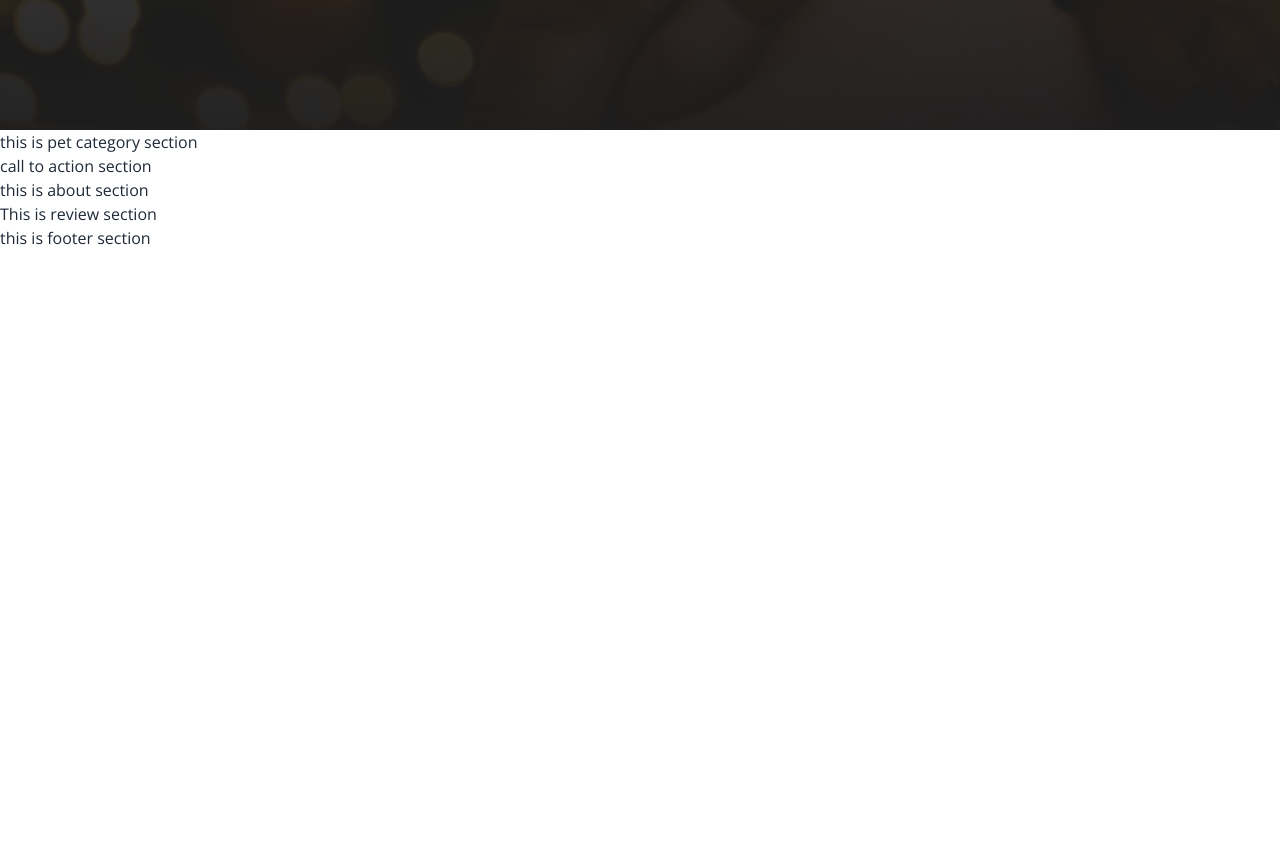
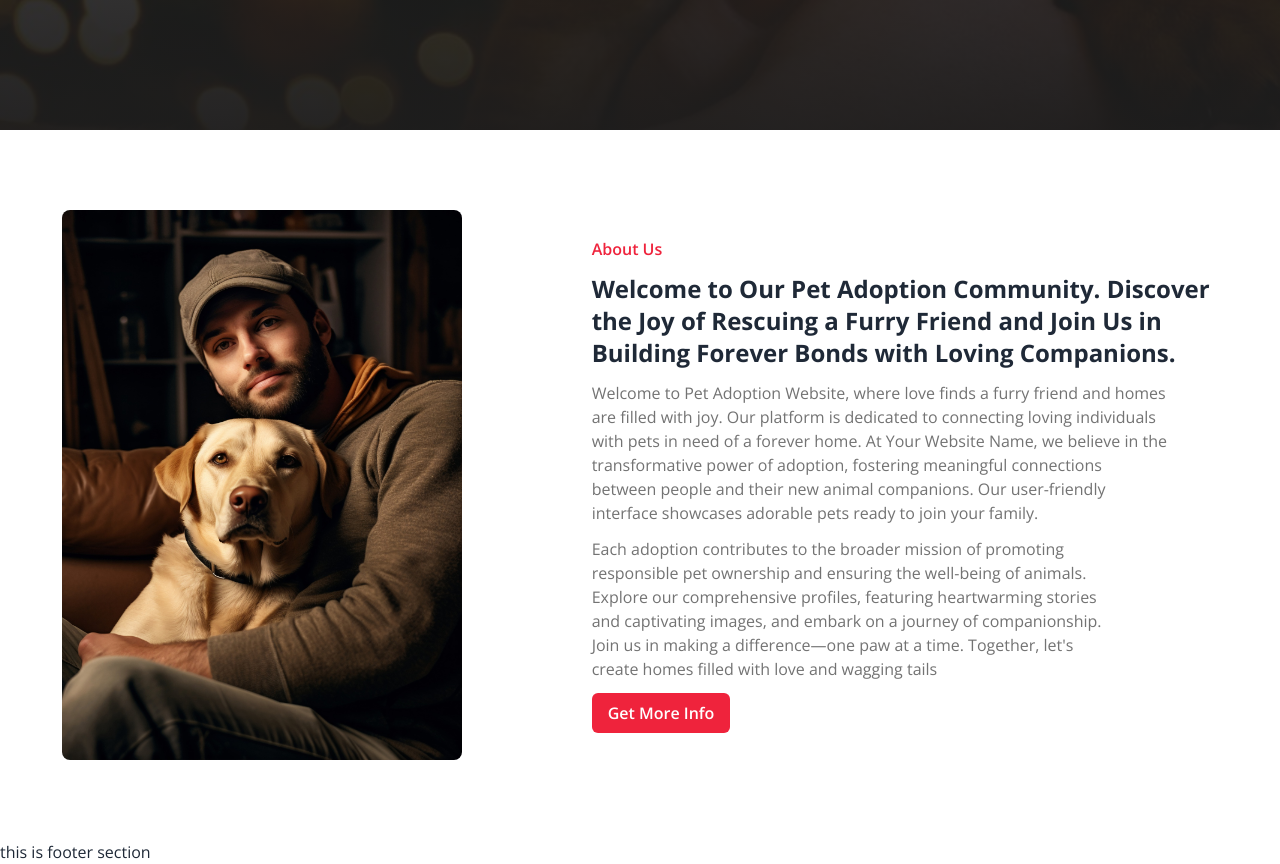
Before and after one commit to Shahadat-BD/pet-adoption-client-side, a React (Vite) app: page / in a window 1280 px wide. Shown: the part 720-1584 px from the top of the page. Before the commit the page ends 970 px from the top, so only its background shows below. Built offline with nearby package versions, Linux system fonts and the light colour scheme.

Commit message:
about us section complete

```diff
--- a/src/Pages/HomePage/AboutUs.jsx
+++ b/src/Pages/HomePage/AboutUs.jsx
@@ -1,10 +1,26 @@
 import React from 'react';
-
+import about from '../../assets/images/about.jpg'
 const AboutUs = () => {
     return (
-        <div>
-           <h1>this is about section</h1>
+        <div className="lg:my-20 my-10 lg:px-0 px-5">
+        <div className="flex lg:flex-row flex-col items-center justify-around gap-5">
+          <div className="lg:mb-0 mb-10 lg:w-1/3 w-full">
+          <img className=" lg:w-[400px] lg:h-[550px] md:h-[500px] md:m-auto md:w-[400px] w-full h-[500px] rounded-lg " src={about} alt=""  />
+          </div>
+          <div className="lg:w-1/2 w-full">
+            <h3 className="text-[#ef233c] font-semibold text-md">About Us</h3>
+            <h5 className="lg:text-2xl text-2xl dark:text-white font-bold my-3">Welcome to Our Pet Adoption Community. Discover the Joy of Rescuing a Furry Friend and Join Us in Building Forever Bonds with Loving Companions.</h5>
+            <p className="text-[#737373] dark:text-[#ffffffa1] font-normal lg:w-[90%]">
+
+            Welcome to  Pet Adoption Website, where love finds a furry friend and homes are filled with joy. Our platform is dedicated to connecting loving individuals with pets in need of a forever home. At Your Website Name, we believe in the transformative power of adoption, fostering meaningful connections between people and their new animal companions. Our user-friendly interface showcases adorable pets ready to join your family.
+            </p>
+            <p className="text-[#737373] dark:text-[#ffffffa1] font-normal lg:w-4/5 my-3">
+            Each adoption contributes to the broader mission of promoting responsible pet ownership and ensuring the well-being of animals. Explore our comprehensive profiles, featuring heartwarming stories and captivating images, and embark on a journey of companionship. Join us in making a difference—one paw at a time. Together, let's create homes filled with love and wagging tails
+            </p>
+            <button className="bg-[#ef233c] text-white px-4 py-2 rounded-md font-semibold">Get More Info</button>
+          </div>
         </div>
+      </div>
     );
 };
 
--- a/src/Pages/HomePage/Home.jsx
+++ b/src/Pages/HomePage/Home.jsx
@@ -9,10 +9,10 @@ const Home = () => {
     return (
         <div>
             <Banner></Banner>
-            <PetsCategory></PetsCategory>
-            <CallToAction></CallToAction>
+            {/* <PetsCategory></PetsCategory> */}
+            {/* <CallToAction></CallToAction> */}
             <AboutUs></AboutUs>
-            <Review></Review>
+            {/* <Review></Review> */}
          </div>
     );
 };
```
Also changed, not shown: src/assets/images/about.jpg (added).
